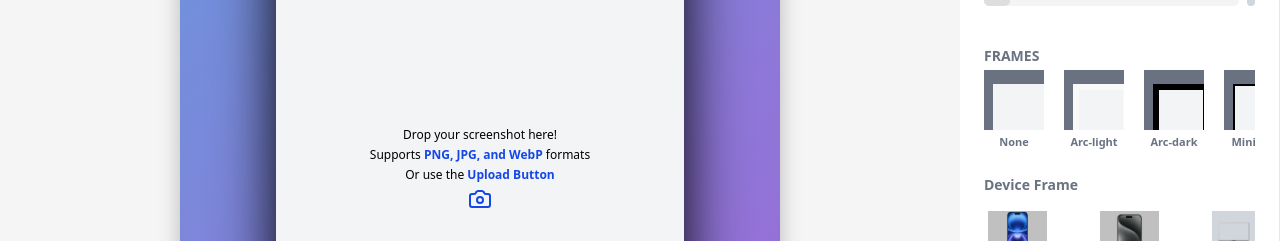
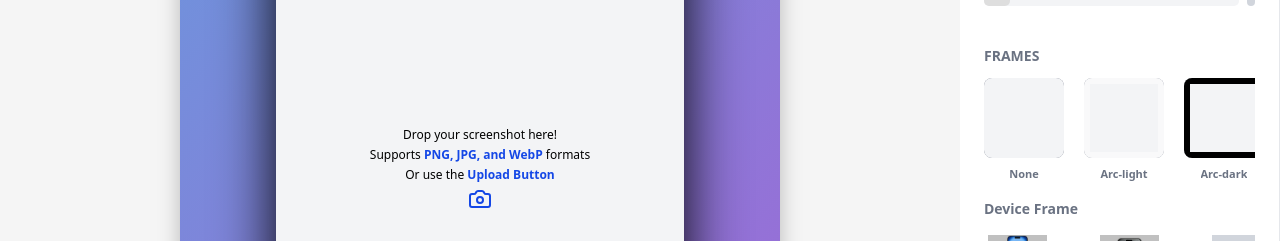
Before and after one commit to begonnerprogrammer/Mockup-Studio4, a React (Vite) app: page / in a window 1280 px wide. Both pictures are taken after a click on the button "Edit". Shown: the part 244-485 px from the top of the page. Built offline with nearby package versions, Linux system fonts and the light colour scheme.

Commit message:
frame-issue-fix

```diff
--- a/src/components/tabs/EditTab.jsx
+++ b/src/components/tabs/EditTab.jsx
@@ -495,77 +495,76 @@ const changepadding=(value)=>{
 
   {/* Frame Style */}
 <div className="space-y-3 mt-10">
-
-        <h3   className={`text-[11px] sm:text-sm  mb-1 font-bold text-gray-500`}>FRAMES</h3>
-        <div className=" flex  gap-5  overflow-y-scroll
-      [&::-webkit-scrollbar]:h-2 w-[100]
-
+  <h3 className={`text-[11px] sm:text-sm mb-1 font-bold text-gray-500`}>FRAMES</h3>
+  <div className="flex gap-4 sm:gap-5 overflow-x-auto py-2
+    [&::-webkit-scrollbar]:h-2
     [&::-webkit-scrollbar-thumb]:bg-gray-600
     [&::-webkit-scrollbar-thumb]:rounded-full
     text-center">
     {Object.entries(frameOptions).map(([id, frame]) => (
-          <>
-          <div className='flex flex-col '>
-            <div className='bg-gray-500 p-2 relative w-[60px] h-[60px] overflow-hidden'>
-              {
-  frame.name==="Mac dark" ?<>
+      <div key={id} className='flex flex-col flex-shrink-0 items-center'>
+        <div
+          className='relative w-16 h-16 sm:w-20 sm:h-20 overflow-hidden rounded-lg bg-gray-500 p-1'
+          onClick={() => {
+            handleframe(id);
+            setPhoneBorder(false);
+            setFrameBorderValue(true);
+            setNewDev("");
+          }}
+        >
+          {/* Frame preview indicator decorations */}
+          {frame.name === "Mac dark" && (
+            <div className='absolute bg-gray-900 w-12 h-3 rounded-sm' style={{ top: 10, zIndex: 20, left: 8 }}>
+              <div className='absolute bg-red-900 w-1 h-1 rounded-full' style={{ top: 4, zIndex: 30, left: 2 }}></div>
+              <div className='absolute bg-blue-900 w-1 h-1 rounded-full' style={{ top: 4, zIndex: 30, left: 7 }}></div>
+              <div className='absolute bg-green-900 w-1 h-1 rounded-full' style={{ zIndex: 30, top: 4, left: 4.5 }}></div>
+              <span className='text-[6px] absolute text-white' style={{ top: 1, left: 14 }}>File</span>
+            </div>
+          )}
+          {frame.name === "Mac light" && (
+            <div className='absolute bg-white w-12 h-3 rounded-sm' style={{ top: 10, zIndex: 20, left: 8 }}>
+              <div className='absolute bg-red-900 w-1 h-1 rounded-full' style={{ top: 4, zIndex: 30, left: 2 }}></div>
+              <div className='absolute bg-blue-900 w-1 h-1 rounded-full' style={{ top: 4, zIndex: 30, left: 7 }}></div>
+              <div className='absolute bg-green-900 w-1 h-1 rounded-full' style={{ zIndex: 30, top: 4, left: 4.5 }}></div>
+              <span className='text-[6px] absolute' style={{ top: 1, left: 14 }}>File</span>
+            </div>
+          )}
+          {frame.name === "Windows light" && (
+            <div className='absolute bg-white w-12 h-3 rounded-sm' style={{ top: 10, zIndex: 20, left: 8 }}>
+              <span className='text-[6px] absolute' style={{ top: 1, left: 2 }}>File</span>
+            </div>
+          )}
+          {frame.name === "Windows dark" && (
+            <div className='absolute bg-gray-900 w-12 h-3 rounded-sm' style={{ top: 10, zIndex: 20, left: 8 }}>
+              <span className='text-[6px] text-white absolute' style={{ top: 1, left: 2 }}>File</span>
+            </div>
+          )}
 
-  <div className='absolute bg-gray-900 w-15 h-2' style={{top:14,zIndex:20,left:10}}>
-  <div className='absolute bg-red-900 w-1 h-1' style={{top:3,zIndex:30,left:2}}></div>
-  <div className='absolute bg-blue-900 w-1 h-1' style={{top:3,zIndex:30,left:7}}></div>
-  <div className='absolute bg-green-900 w-1 h-1' style={{zIndex:30,top:3,left:4}}></div>
-  <span className='text-[7px] absolute text-white ' style={{top:-1 ,left:20}}>File</span>
-  </div>
-   </>  : ""
-}
-{
-  frame.name==="Mac light"  ? <>
-  <div className='absolute bg-white w-15 h-2' style={{top:14,zIndex:20,left:10}}>
-  <div className='absolute bg-red-900 w-1 h-1' style={{top:3,zIndex:30,left:1}}></div>
-  <div className='absolute bg-blue-900 w-1 h-1' style={{top:3,zIndex:30,left:7}}></div>
-  <div className='absolute bg-green-900 w-1 h-1' style={{zIndex:30,top:3,left:4}}></div>
-  <span className='text-[7px] absolute ' style={{top:-1 ,left:20}}>File</span>
-  </div>
-  </> : ""
-}
-{
-  frame.name==="Windows light"  ? <>
-  <div className='absolute bg-white w-15 h-2' style={{top:14,zIndex:20,left:10}}>
- <span className='text-[7px] absolute ' style={{top:-1 ,left:1}}>File</span>
-  </div>
-  </> : ""
-}
-{
-  frame.name==="Windows dark"  ? <>
-  <div className='absolute bg-gray-900 w-15 h-2' style={{top:14,zIndex:20,left:10}}>
- <span className='text-[7px] text-white absolute ' style={{top:-1 ,left:1}}>File</span>
-  </div>
-  </> : ""
-}
- <div               key={id} onClick={() =>{ handleframe(id);setPhoneBorder(false);setFrameBorderValue(true),setNewDev("")}}
-
-
-    className={` overflow-hidden absolute    w-14 h-13   text-center p-2 transition-all duration-200 hover:scale-105 ${
+          {/* Frame preview */}
+          <div
+            className={`overflow-hidden absolute w-full h-full text-center transition-all duration-200 hover:scale-105 ${
               selectedFrame === id
-        ? 'border-blue-500 bg-blue-50 text-blue-700'
-        : 'border-gray-200 bg-gray-100 hover:border-gray-300'
+                ? 'border-2 border-blue-500 bg-blue-50'
+                : 'border border-gray-200 bg-gray-100 hover:border-gray-300'
             }`}
             style={{
-         right:-5,
-         bottom:-6,
+              top: 0,
+              left: 0,
+              right: 0,
+              bottom: 0,
               // Apply all border properties only if they exist in frame.style
               ...(frame.style?.border && { border: frame.style.border }),
               ...(frame.style?.borderTop && {
                 borderTop: frame.style.borderTop.replace(/(\d+)(px|rem|em)/, (match, p1, p2) => {
                   const width = parseInt(p1);
-      const newWidth = width > 10 ? width - 5 : width;
+                  const newWidth = width > 10 ? Math.max(5, width - 5) : width;
                   return `${newWidth}${p2}`;
                 })
               }),
               ...(frame.style?.borderBottom && {
                 borderBottom: frame.style.borderBottom.replace(/(\d+)(px|rem|em)/, (match, p1, p2) => {
                   const width = parseInt(p1);
-      const newWidth = width > 10 ? width - 12 : width;
+                  const newWidth = width > 10 ? Math.max(5, width - 12) : width;
                   return `${newWidth}${p2}`;
                 })
               }),
@@ -577,20 +576,14 @@ const changepadding=(value)=>{
               ...(frame.style?.boxShadow && { boxShadow: frame.style.boxShadow }),
               ...(frame.style?.backdropFilter && { backdropFilter: frame.style.backdropFilter }),
             }}
-
           >
-
           </div>
         </div>
-
- <div className="text-[5px]  sm:text-[11px] text-gray-500 font-bold mt-1">{frame.name}</div>
+        <div className="text-[9px] sm:text-[11px] text-gray-500 font-bold mt-2 truncate max-w-[80px]">
+          {frame.name}
         </div>
-
-
-
-  </>
+      </div>
     ))}
-
   </div>
 </div>
 
```
Lines whose indentation alone changed are shown as unchanged.
